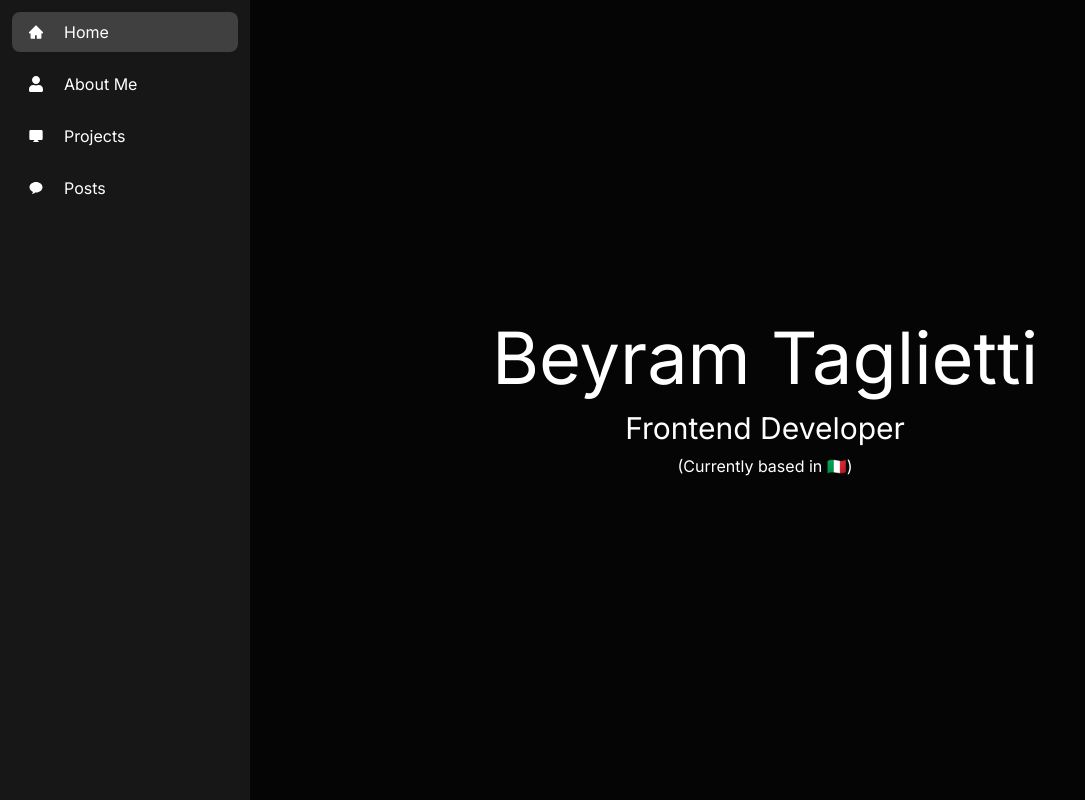
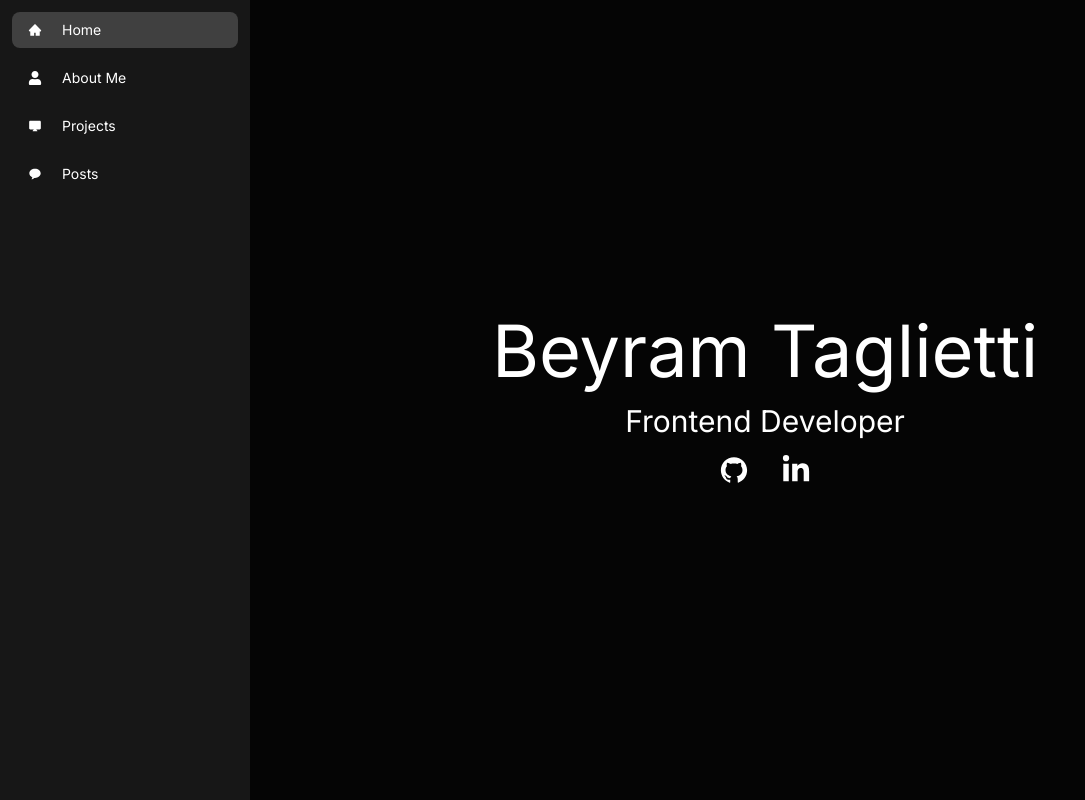
Before and after one commit to BeyramTaglietti/beyram.dev, a Next.js app: page / in a window 1280 px wide. Shown: the whole page, without its empty margins (0-1085 px from the left). Built offline with nearby package versions, Linux system fonts and the light colour scheme.

Commit message:
contentful headless cms integration

```diff
--- a/next.config.js
+++ b/next.config.js
@@ -2,8 +2,7 @@
 const nextConfig = {
   images: {
     domains: [
-      'firebasestorage.googleapis.com',
-      'texts.com',
+      'images.ctfassets.net',
     ],
   },
 };
--- a/src/app/layout.tsx
+++ b/src/app/layout.tsx
@@ -7,7 +7,8 @@ const inter = Inter({ subsets: ['latin'] });
 
 export const metadata: Metadata = {
   title: 'Beyram Taglietti',
-  description: "Beyram Taglietti's web portfolio",
+  description:
+    "I'm Beyram Taglietti, a frontend developer passionate about his job and on his way to learn as much as he can to become a better developer",
 };
 
 export default function RootLayout({
--- a/src/app/page.tsx
+++ b/src/app/page.tsx
@@ -1,9 +1,20 @@
+import Link from 'next/link';
+import { AiFillGithub } from 'react-icons/ai';
+import { FaLinkedinIn } from 'react-icons/fa';
+
 export default function Home() {
   return (
-    <div className="flex flex-col justify-center items-center w-full h-full">
-      <h1 className="text-7xl mb-4 text-center">Beyram Taglietti</h1>
-      <h3 className="text-3xl mb-2 text-center">Frontend Developer</h3>
-      <h3 className="text-md text-center">(Currently based in 🇮🇹)</h3>
+    <div className="flex flex-col justify-center items-center w-full h-full gap-4">
+      <h1 className="text-7xl text-center">Beyram Taglietti</h1>
+      <h3 className="text-3xl text-center">Frontend Developer</h3>
+      <div className="text-3xl flex flex-row gap-8">
+        <Link href="https://github.com/BeyramTaglietti" target="_blank">
+          <AiFillGithub />
+        </Link>
+        <Link href="https://www.linkedin.com/in/beyram-taglietti" target='_blank'>
+          <FaLinkedinIn />
+        </Link>
+      </div>
     </div>
   );
 }
--- a/src/components/Sidebar.tsx
+++ b/src/components/Sidebar.tsx
@@ -28,7 +28,7 @@ const Sidebar = ({ children }: { children: React.ReactNode }) => {
                 href={route.link}
                 className={`flex flex-row gap-5 items-center cursor-pointer ${
                   pathname === route.link && 'bg-[#404040]'
-                } hover:bg-[#515151] rounded-lg p-2 md:pl-4 text-xl md:text-base justify-center md:justify-start`}
+                } hover:bg-[#515151] rounded-lg p-2 md:pl-4 text-xl md:text-sm justify-center md:justify-start`}
               >
                 {route.icon}
                 <span className="hidden md:block">{route.label}</span>
```
